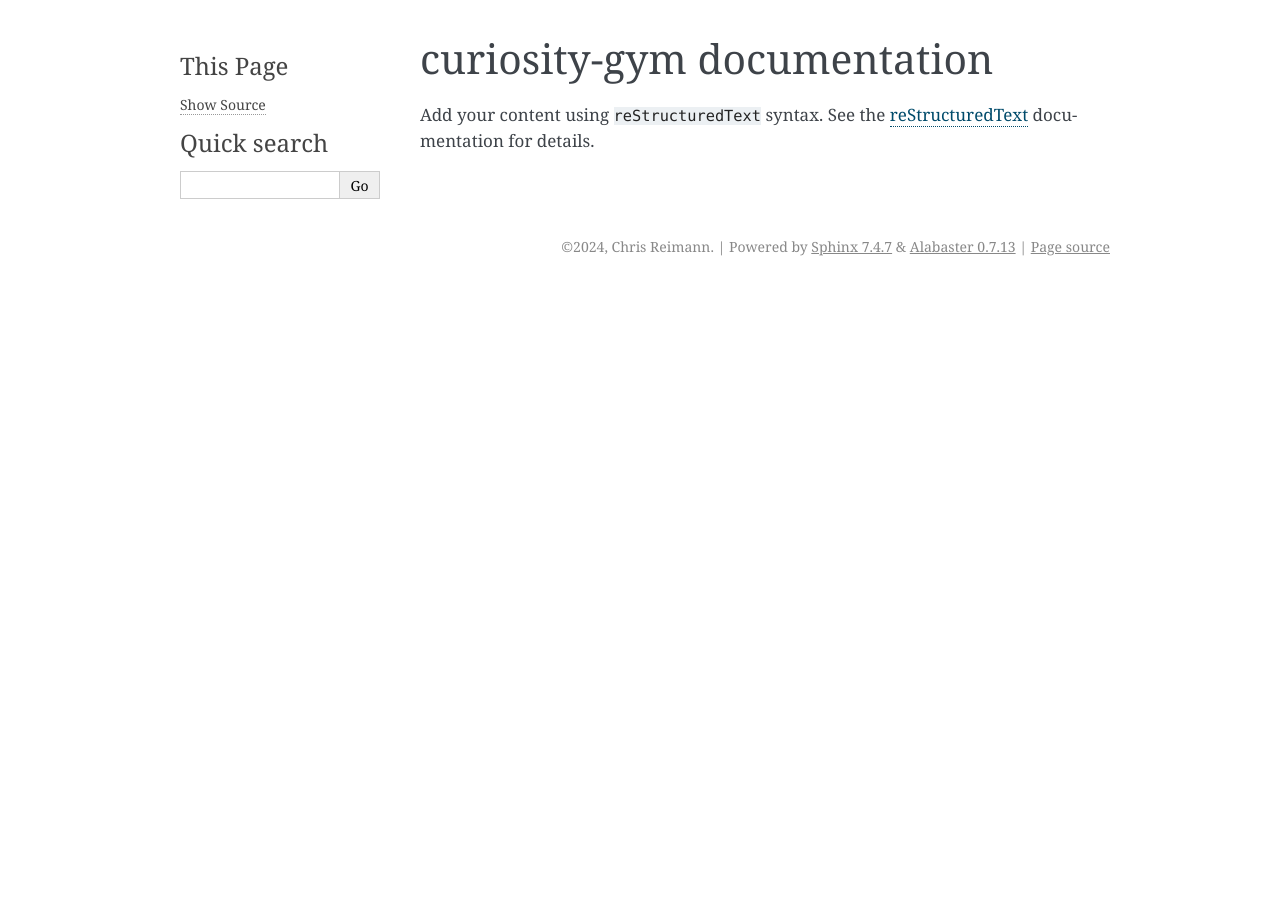
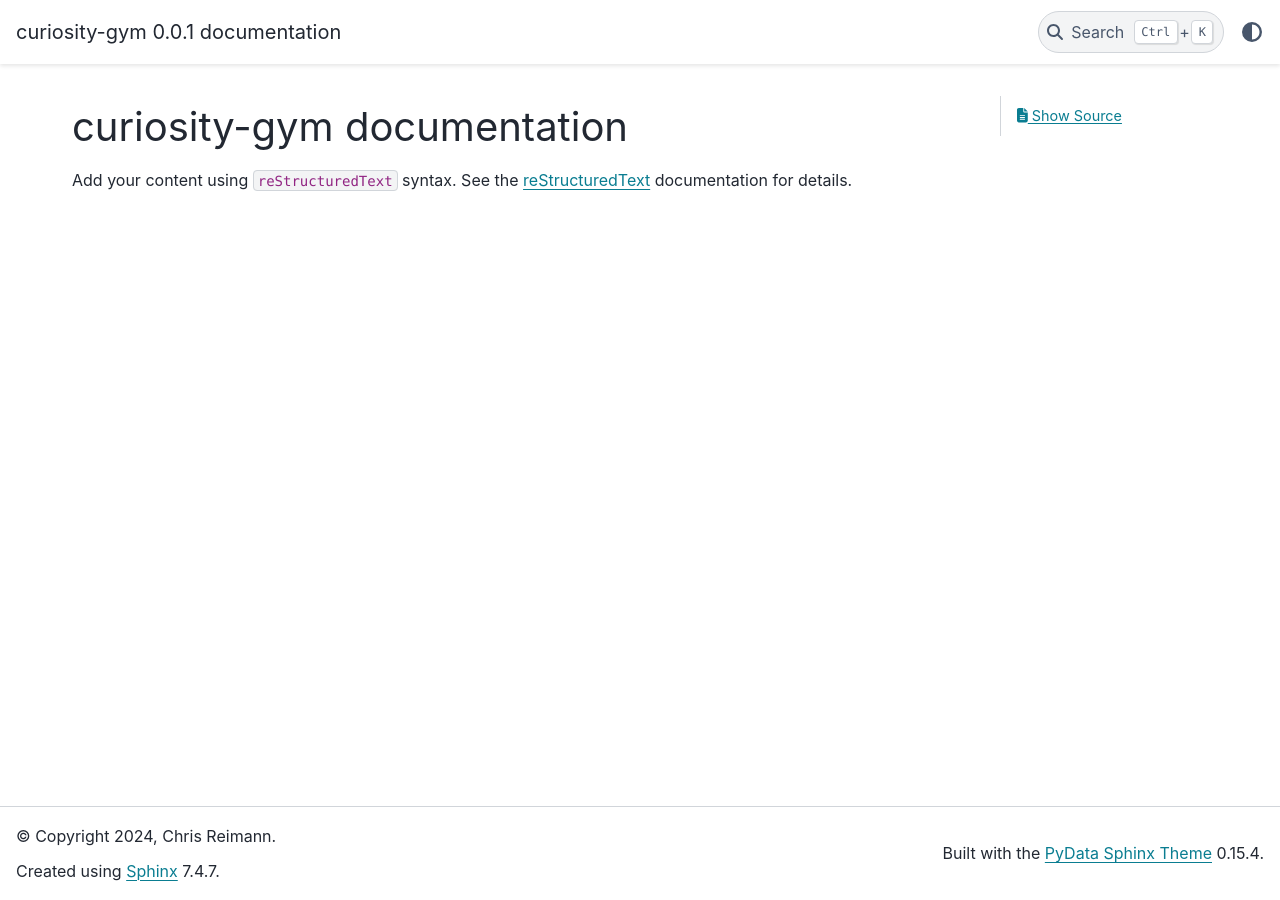
Before and after one commit to Gotai/curiosity-gym, a Sphinx documentation site: the page built from docs/source/index.rst, in a window 1280 px wide. Built offline with Sphinx 7.4.7 and the PyData theme 0.15.4, drawn with Linux system fonts in a browser that asks for light colours.

Commit message:
pydata sphinx theme

```diff
--- a/docs/requirements.txt
+++ b/docs/requirements.txt
@@ -0,0 +1 @@
+pydata-sphinx-theme
--- a/docs/source/conf.py
+++ b/docs/source/conf.py
@@ -24,5 +24,5 @@ exclude_patterns = []
 # -- Options for HTML output -------------------------------------------------
 # https://www.sphinx-doc.org/en/master/usage/configuration.html#options-for-html-output
 
-html_theme = 'alabaster'
+html_theme = 'pydata_sphinx_theme'
 html_static_path = ['_static']
```
Also changed, not shown: 1 other file.
